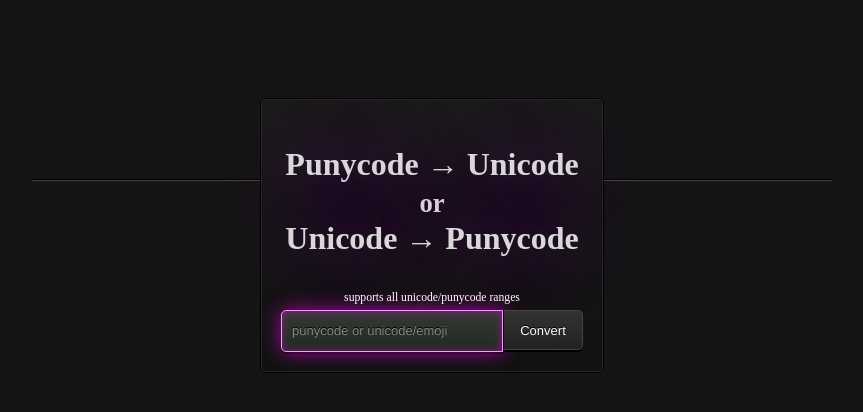
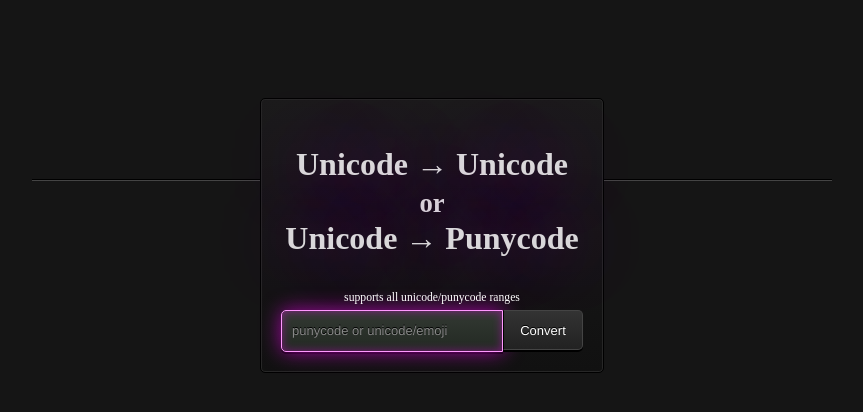
Before and after one commit to ensured/punycode, a website: page public/index.html in a window 1280 px wide. Shown: the whole page, without its empty margins (208-1071 px from the left). Drawn offline with Linux system fonts and the light colour scheme.

Commit message:
fixed title of website

```diff
--- a/public/index.html
+++ b/public/index.html
@@ -5,7 +5,7 @@
     <meta charset="UTF-8">
     <meta http-equiv="X-UA-Compatible" content="IE=edge">
     <meta name="viewport" content="width=device-width, initial-scale=1.0">
-    <title>PunyCode to Emoji</title>
+    <title>Punycode Converter</title>
     <link rel="stylesheet" href="css/style.css">
     <link rel="icon" type="image/png" href="img/favicon-32x32.png">
 </head>
@@ -13,7 +13,7 @@
 <body>
     <section class="webdesigntuts-workshop">
         <form action="" method="">
-            <h1>Punycode &rarr; Unicode
+            <h1>Unicode &rarr; Unicode
                 <br>
                 <small>or</small>
                 <br>
```
